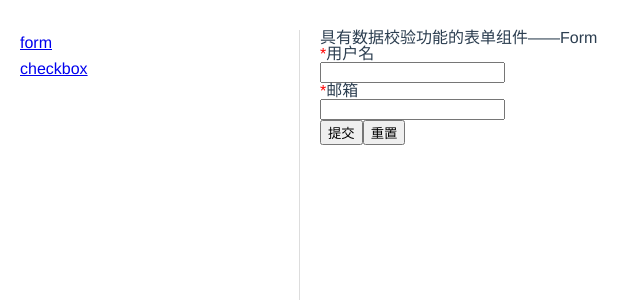
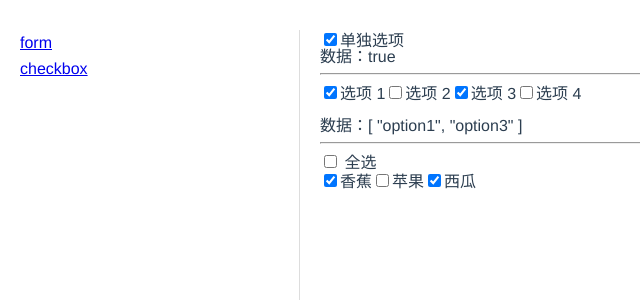
Before and after one commit to Dingbai/n-c, a Vue app: page /#/checkbox in a window 1280 px wide. Before the commit this address led to /#/. Shown: the top 300 px of the page, without its empty margins (0-640 px from the left). Built offline with nearby package versions, Linux system fonts and the light colour scheme.

Commit message:
fix: checkbox 数据绑定错误bug

```diff
--- a/src/components/checkbox/checkbox-group.vue
+++ b/src/components/checkbox/checkbox-group.vue
@@ -23,14 +23,14 @@
     },
     methods: {
       change(data) {
+        console.log('data' + '---' + data)
         this.currentValue = data
         this.$emit('input', data)
         this.$emit('on-change', data)
       },
       updateModel(flag) {
         this.children = findComponentsDownward(this, 'iCheckbox')
-        // fix 组件绑定错误
-        console.log(this.model)
+
         if (this.children) {
           const { value } = this
 
--- a/src/components/checkbox/checkbox.vue
+++ b/src/components/checkbox/checkbox.vue
@@ -5,7 +5,7 @@
       v-model="model"
       type="checkbox"
       :disabled="disabled"
-      :checked="currentValue"
+      :value="label"
       @change="change"
     />
     <input
@@ -57,6 +57,7 @@
       if (this.parent) {
         this.group = true
       }
+
       if (this.group) {
         this.parent.updateModel(true)
       } else {
@@ -78,7 +79,6 @@
         if (this.group) {
           this.parent.change(this.model)
         } else {
-          console.log('change')
           this.$emit('on-change', value)
         }
       },
--- a/src/views/checkbox.vue
+++ b/src/views/checkbox.vue
@@ -4,7 +4,6 @@
 
     <br />
     数据：{{ single }}
-
     <hr />
     <i-checkbox-group v-model="multiple">
       <i-checkbox label="option1">选项 1</i-checkbox>
```
